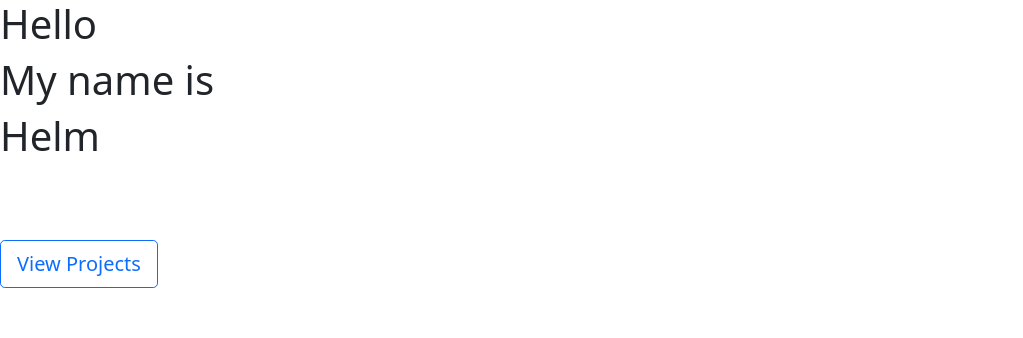
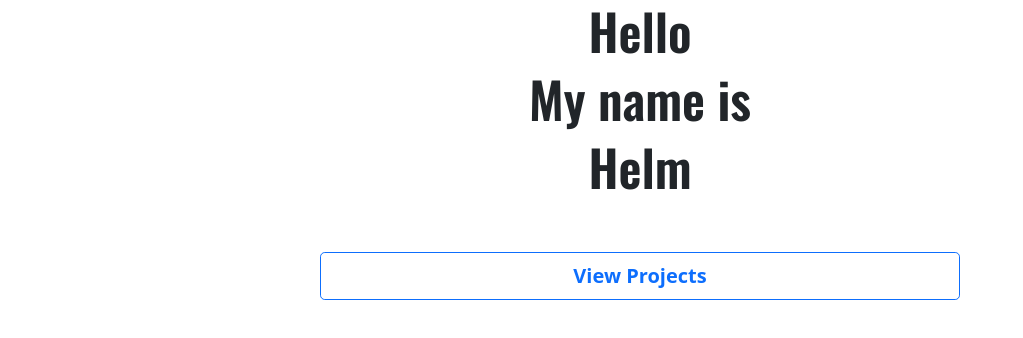
Before and after one commit to TurtleHelm/turtlehelm.github.io, a plain HTML site: page index.html in a window 1280 px wide. Shown: the whole page, without its empty margins (0-1023 px from the left). Drawn offline with nearby package versions, Linux system fonts and the light colour scheme.

Commit message:
Changes to Styling

```diff
--- a/index.html
+++ b/index.html
@@ -11,24 +11,23 @@
     <link href="style.css" rel="stylesheet" />
   </head>
   <body>
-    <h1>Hello</h1>
-    <h1>My name is</h1>
-    <h1>Helm</h1>
-    <br>
-    <br>
-    <br>
-    <div id="buttonBlock">
-    <button id="titleBtn" type="button" class="btn btn-outline-primary btn-lg btn-block" onclick="window.location.href='https://turtlehelm.github.io/page1';">View Projects</button>
+    <div id="titleText">
+      <h1>Hello</h1>
+      <h1>My name is</h1>
+      <h1>Helm</h1>
     </div>
-
-
-
-
-
-
-
-
-
+    <br />
+    <br />
+    <div id="alignBtn">
+      <button
+        id="titleBtn"
+        type="button"
+        class="btn btn-outline-primary btn-lg btn-block"
+        onclick="window.location.href='https://turtlehelm.github.io/page1';"
+      >
+        View Projects
+      </button>
+    </div>
 
     <script src="script.js"></script>
     <script
--- a/style.css
+++ b/style.css
@@ -1,3 +1,21 @@
-#buttonBlock {
-    align-items: center;
+/* Imports */
+@import url("https://fonts.googleapis.com/css2?family=Oswald:wght@600&display=swap");
+
+/* Title Styling */
+#alignBtn {
+  text-align: center;
 }
+
+#titleBtn {
+  width: 50%;
+  font-weight: bold;
+}
+
+#titleText {
+  font-family: "Oswald", sans-serif;
+  text-align: center;
+}
+
+h1 {
+  font-size: 50px;
+}
```
Also changed, not shown: 1 other file.
